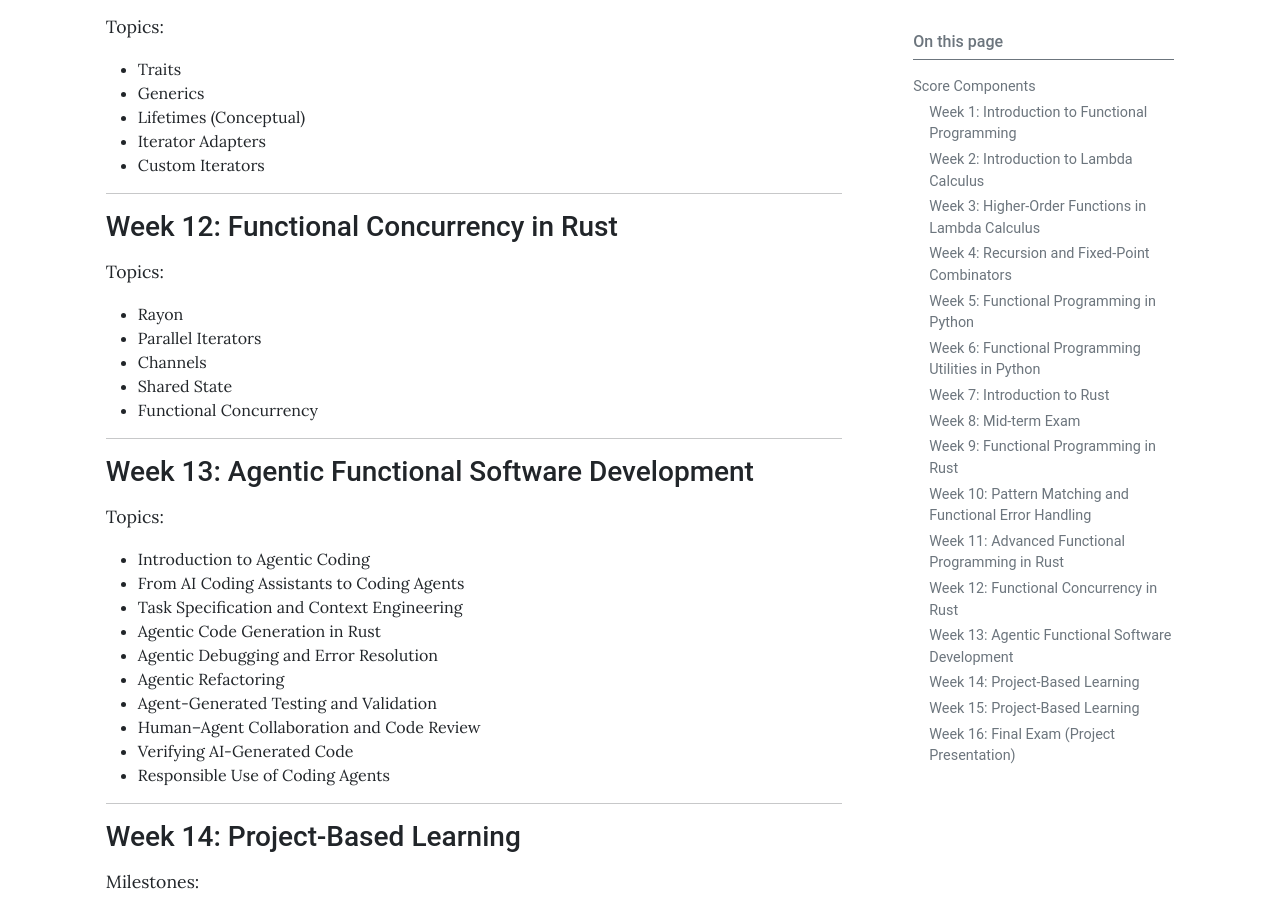
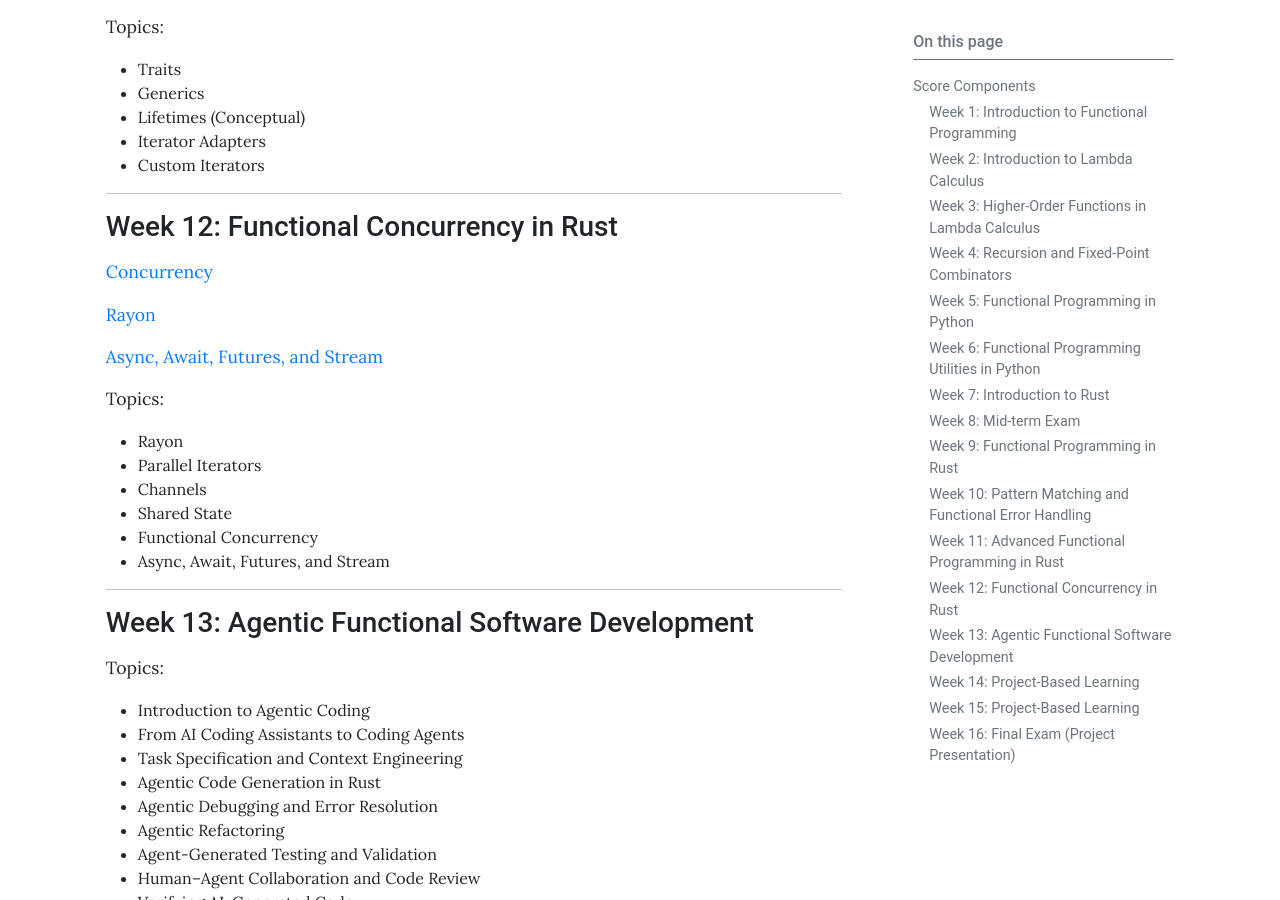
Before and after one commit to gusti-alfarisy/gusti-alfarisy.github.io, a Jekyll site: the page built from pages/mk/fungsional2026.md, in a window 1280 px wide and 900 px high, scrolled down 3598 px. Built offline with Jekyll 4.4.1, drawn with Linux system fonts in a browser that asks for light colours.

Commit message:
update week 12

```diff
--- a/pages/mk/fungsional2026.md
+++ b/pages/mk/fungsional2026.md
@@ -158,12 +158,19 @@ Topics:
 
 ### Week 12: Functional Concurrency in Rust
 
+[Concurrency](https://doc.rust-lang.org/book/ch16-00-concurrency.html)
+
+[Rayon](https://github.com/rayon-rs/rayon)
+
+[Async, Await, Futures, and Stream](https://doc.rust-lang.org/book/ch17-00-async-await.html)
+
 Topics:
 - Rayon
 - Parallel Iterators
 - Channels
 - Shared State
 - Functional Concurrency
+- Async, Await, Futures, and Stream
 
 ---
 
```
